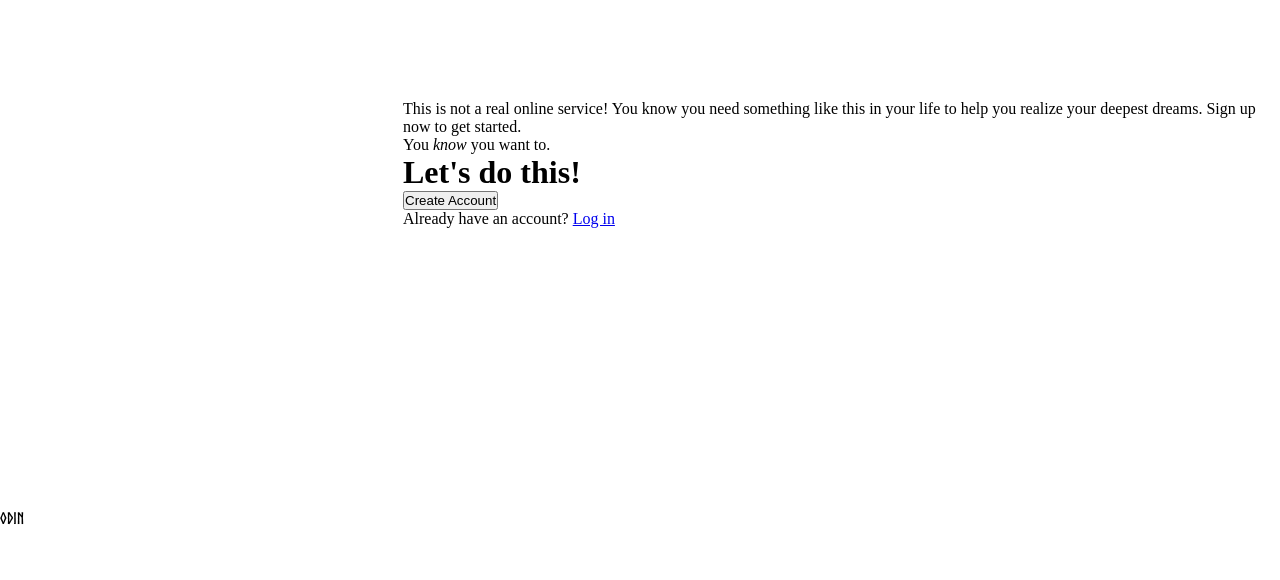
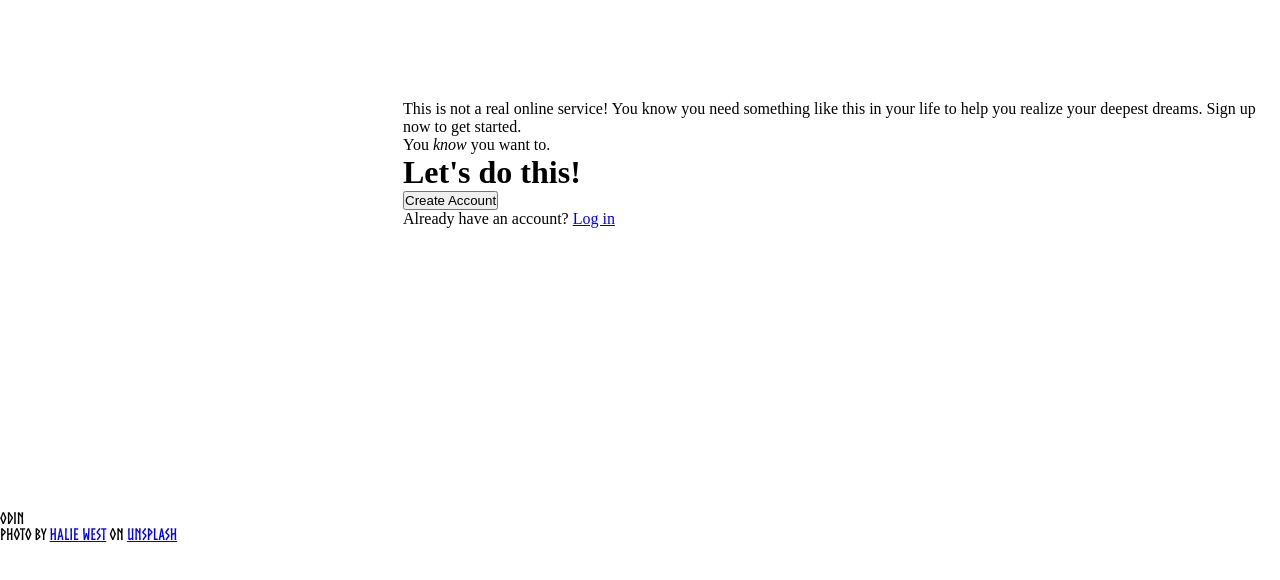
Before and after one commit to IamHenryOkeke/Project-Sign-Up-Form, a plain HTML site: page index.html in a window 1280 px wide. Drawn offline with Linux system fonts and the light colour scheme.

```diff
--- a/index.html
+++ b/index.html
@@ -15,6 +15,9 @@
             </div>
             <div id="odin-logo">
                 ODIN
+            </div>
+            <div>
+                Photo by <a href="https://unsplash.com/@haliewestphoto">Halie West</a> on <a href="https://unsplash.com/photos/25xggax4bSA">Unsplash</a>
             </div>
         </div>
         <div id="form-body">
```
